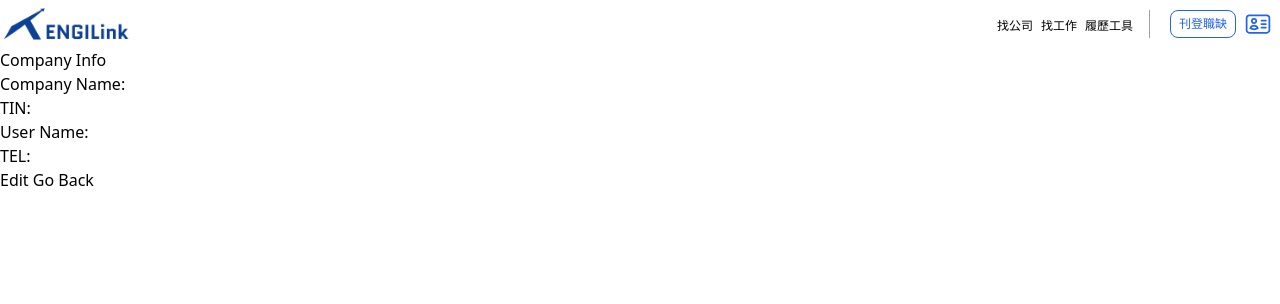
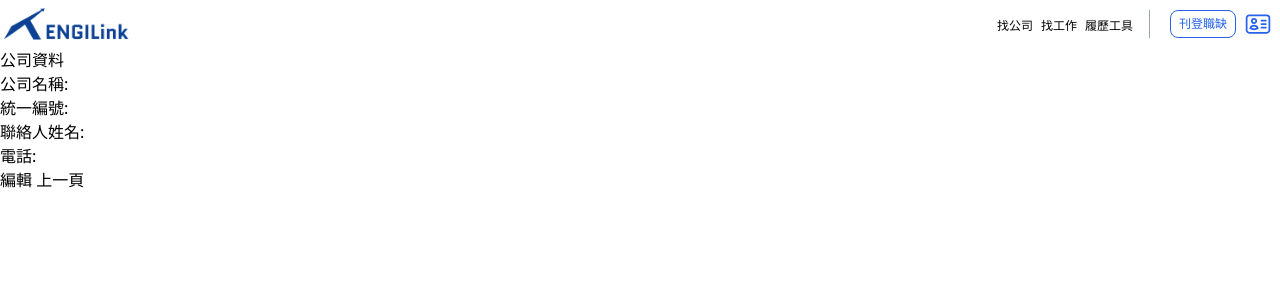
Before and after one commit to tw30006/16th-EngiLink, a Django app: page /companies/show/1/ in a window 1280 px wide. Shown: the top 304 px of the page. Run offline with Django 5.2, Linux system fonts and the light colour scheme; the visitor is signed in with stand-in values (Sample User, id 1); data comes from the database, SQL or seed files in the repository; style sheets or scripts are compiled from the project's sources; some libraries are stand-ins or nearby versions.

Commit message:
feat: add connection with Company and Jobs

```diff
--- a/companies/urls.py
+++ b/companies/urls.py
@@ -1,11 +1,12 @@
-from django.urls import path
+from django.urls import path, include
 from .views import IndexView, SignUpView, ProfileUpdateView, ProfileView, LogInView, LogOutView
-from django.contrib.auth import views
+from jobs import views
 
 urlpatterns = [
     path('', IndexView.as_view(), name='index'),
     path('signup/', SignUpView.as_view(), name='signup'),
     path('login/', LogInView.as_view(), name='login'),
+    path('jobs/', views.IndexView.as_view(), name='jobs'),
     path('logout/', LogOutView.as_view(), name='logout'),
     path('edit/', ProfileUpdateView.as_view(), name='edit'),
     path('show/<pk>/', ProfileView.as_view(), name='profile'),
--- a/jobs/urls.py
+++ b/jobs/urls.py
@@ -1,12 +1,14 @@
 from django.urls import path
 from .views import IndexView, AddView, ShowView, EditView, JobDeleteView
+from companies import views
 
 app_name = "jobs"
 
 urlpatterns = [
     path("", IndexView.as_view(), name="index"),
-    path("create", AddView.as_view(), name="create"),
-    path("edit/<pk>", EditView.as_view(), name="edit"),
-    path("delete/<pk>", JobDeleteView.as_view(), name="delete"),
-    path("<pk>", ShowView.as_view(), name="show"),
+    path("company/", views.IndexView.as_view(), name="company"),
+    path("create/", AddView.as_view(), name="create"),
+    path("edit/<pk>/", EditView.as_view(), name="edit"),
+    path("delete/<pk>/", JobDeleteView.as_view(), name="delete"),
+    path("<pk>/", ShowView.as_view(), name="show"),
 ]
--- a/templates/companies/edit.html
+++ b/templates/companies/edit.html
@@ -2,8 +2,8 @@
 {% block content %}
   <form method="post">
     {% csrf_token %}
-    <p>User Profile</p>
+    <p>公司資料</p>
     {{ form }}
-    <button type="submit">Confirm</button>
+    <button type="submit">確認</button>
   </form>
 {% endblock %}
--- a/templates/companies/login.html
+++ b/templates/companies/login.html
@@ -3,9 +3,9 @@
   <form method="post">
     {% csrf_token %}
     {{ form }}
-    <button type="submit">Log In</button>
+    <button type="submit">登入</button>
   </form>
   <div>
-    <p>Don't have an account yet?<a href="{% url 'signup' %}">Sign Up</a></p>
+    <p>尚未登入?<a href="{% url 'signup' %}">註冊</a></p>
   </div>
 {% endblock %}
--- a/templates/companies/logout.html
+++ b/templates/companies/logout.html
@@ -1,7 +1,7 @@
 {% extends 'base.html' %}
 {% block content %}
-  <h2>Log Out Successfully</h2>
+  <h2>登出成功</h2>
   <div>
-    <a href="{% url 'login' %}">Log In Again</a>
+    <a href="{% url 'login' %}">再次登入</a>
   </div>
 {% endblock %}
--- a/templates/companies/profile.html
+++ b/templates/companies/profile.html
@@ -1,12 +1,12 @@
 {% extends 'base.html' %}
 {% block content %}
-    <h2>Company Info</h2>
-    <p>Company Name: {{ user.company_name }}</p>
-    <p>TIN: {{ user.tin }}</p>
-    <p>User Name: {{ user.user_name }}</p>
-    <p>TEL: {{ user.tel }}</p>
+    <h2>公司資料</h2>
+    <p>公司名稱: {{ user.company_name }}</p>
+    <p>統一編號: {{ user.tin }}</p>
+    <p>聯絡人姓名: {{ user.user_name }}</p>
+    <p>電話: {{ user.tel }}</p>
     <div>
-        <a href="{% url 'edit' %}">Edit</a>
-        <a href="{% url 'index' %}">Go Back</a>
+        <a href="{% url 'edit' %}">編輯</a>
+        <a href="{% url 'index' %}">上一頁</a>
     </div>
 {% endblock %}
--- a/templates/companies/signup.html
+++ b/templates/companies/signup.html
@@ -1,12 +1,12 @@
 {% extends 'base.html' %}
 {% block content %}
-  <h2>Sign up</h2>
+  <h2>註冊</h2>
   <form action="{% url 'signup' %}" method="post">
     {% csrf_token %}
     {{ form.as_p }}
-    <button type="submit">Sign up</button>
+    <button type="submit">註冊</button>
   </form>
   <div>
-    <p>Already Registered? <a href="{% url 'login' %}">Log In</a></p>
+    <p>已經註冊? <a href="{% url 'login' %}">登入</a></p>
   </div>
 {% endblock %}
--- a/templates/jobs/index.html
+++ b/templates/jobs/index.html
@@ -4,5 +4,6 @@
     {% for job in jobs %}
         <div><a href="{% url 'jobs:show' job.id %}">{{ job.title }}</a></div>
     {% endfor %}
+    <button><a href="{% url 'jobs:company' %}">會員系統</a></button>
     <button><a href="{% url 'jobs:create' %}">刊登職缺</a></button>
 {% endblock %}
```
Also changed, not shown: templates/companies/index.html (+7 -6 lines).
